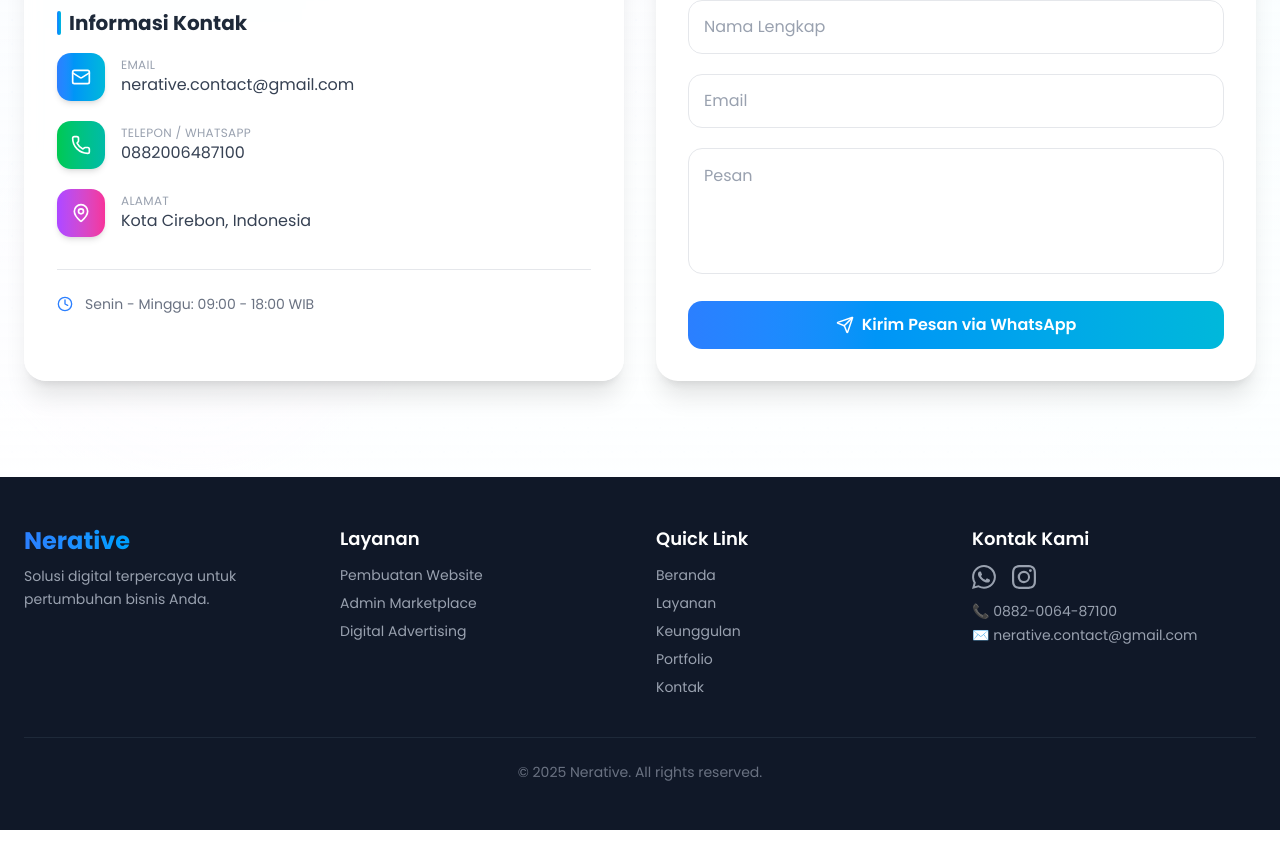
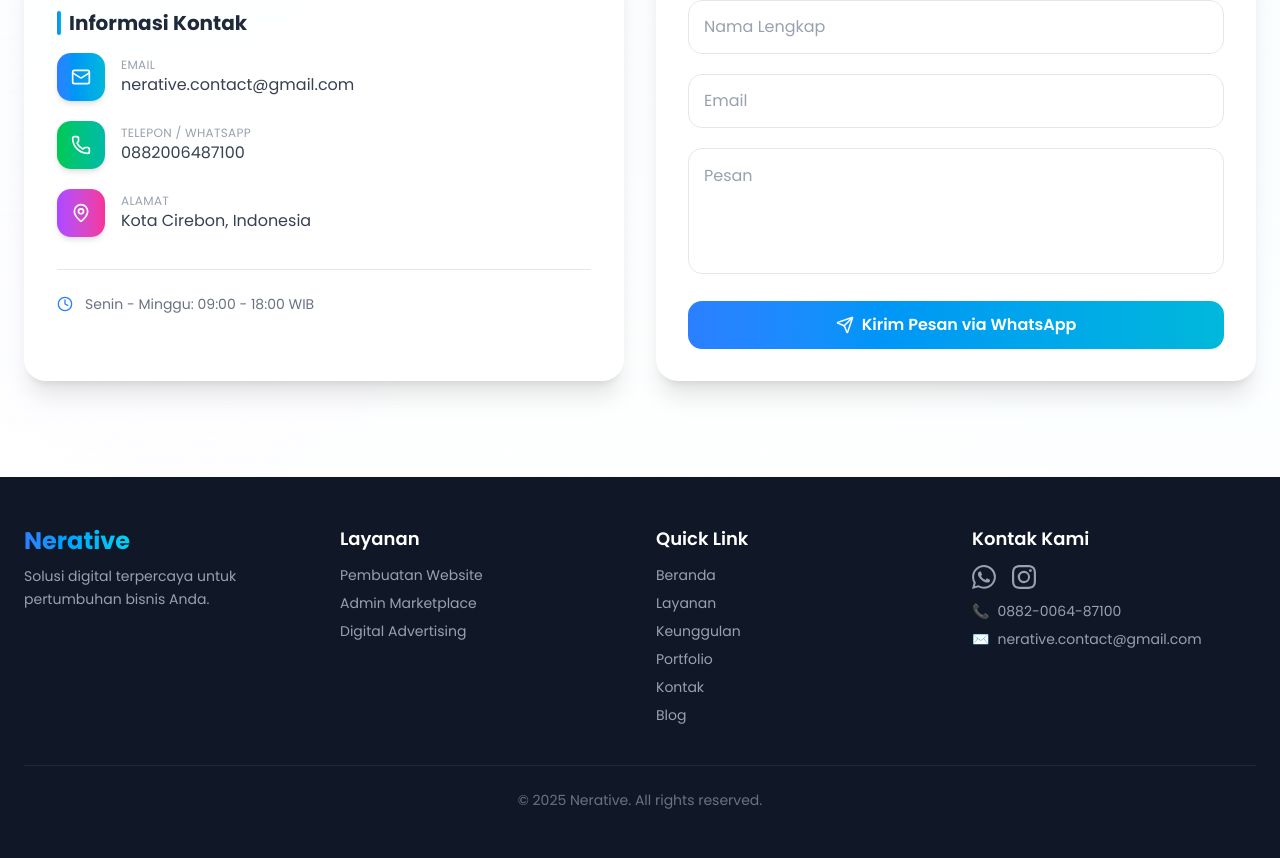
Before and after one commit to dekaroyanto/nerative, a Next.js app: page / in a window 1280 px wide. Shown: the part 3995-4853 px from the top of the page. Before the commit the page ends 4825 px from the top, so only its background shows below. Built offline with nearby package versions, Linux system fonts and the light colour scheme.

Commit message:
[FIX] Footer

```diff
--- a/src/components/Footer.jsx
+++ b/src/components/Footer.jsx
@@ -2,34 +2,40 @@
 "use client";
 import { motion } from "framer-motion";
 import { BsWhatsapp, BsInstagram } from "react-icons/bs";
+import { usePathname, useRouter } from "next/navigation";
+import Link from "next/link";
 
 const Footer = () => {
-  // Fungsi untuk smooth scroll ke section
-  const smoothScrollTo = (elementId, e) => {
-    if (e) e.preventDefault();
-    const element = document.getElementById(elementId);
+  const pathname = usePathname();
+  const router = useRouter();
+  const isBlogPage = pathname?.startsWith("/blog") || pathname?.startsWith("/admin");
+
+  // Fungsi untuk navigasi ke homepage dan scroll ke section tertentu
+  const navigateToSection = (sectionId) => {
+    // Jika sedang di halaman blog, pindah ke homepage dulu
+    if (isBlogPage) {
+      router.push(`/#${sectionId}`);
+    } else {
+      // Jika sudah di homepage, langsung scroll
+      const element = document.getElementById(sectionId);
       if (element) {
-      const navbarHeight = 80; // Tinggi navbar
+        const navbarHeight = 80;
         const elementPosition = element.getBoundingClientRect().top;
-      const offsetPosition =
-        elementPosition + window.pageYOffset - navbarHeight;
+        const offsetPosition = elementPosition + window.pageYOffset - navbarHeight;
 
         window.scrollTo({
           top: offsetPosition,
           behavior: "smooth",
         });
       }
+    }
   };
 
   // Fungsi untuk handle link WhatsApp
   const handleWhatsApp = () => {
     const phoneNumber = "62882006487100";
-    const message =
-      "Halo Nerative, saya ingin berkonsultasi mengenai layanan digital";
-    window.open(
-      `https://wa.me/${phoneNumber}?text=${encodeURIComponent(message)}`,
-      "_blank",
-    );
+    const message = "Halo Nerative, saya ingin berkonsultasi mengenai layanan digital";
+    window.open(`https://wa.me/${phoneNumber}?text=${encodeURIComponent(message)}`, "_blank");
   };
 
   // Fungsi untuk handle link Instagram
@@ -48,9 +54,20 @@ const Footer = () => {
             viewport={{ once: true }}
             transition={{ duration: 0.5 }}
           >
-            <h3 className="text-2xl font-bold bg-gradient-to-r from-blue-500 to-cyan-400 bg-clip-text text-transparent">
+            <button
+              onClick={() => {
+                if (isBlogPage) {
+                  router.push("/");
+                } else {
+                  window.scrollTo({ top: 0, behavior: "smooth" });
+                }
+              }}
+              className="text-left cursor-pointer"
+            >
+              <h3 className="text-2xl font-bold bg-gradient-to-r from-blue-500 to-cyan-400 bg-clip-text text-transparent hover:opacity-80 transition-opacity">
                 Nerative
               </h3>
+            </button>
             <p className="text-gray-400 text-sm mt-2 leading-relaxed">
               Solusi digital terpercaya untuk pertumbuhan bisnis Anda.
             </p>
@@ -66,31 +83,28 @@ const Footer = () => {
             <h4 className="font-semibold mb-3 text-lg">Layanan</h4>
             <ul className="space-y-2 text-gray-400 text-sm">
               <li>
-                <a
-                  href="#layanan"
-                  onClick={(e) => smoothScrollTo("layanan", e)}
-                  className="hover:text-blue-400 transition-colors duration-200 inline-block"
+                <button
+                  onClick={() => navigateToSection("layanan")}
+                  className="hover:text-blue-400 transition-colors duration-200 cursor-pointer"
                 >
                   Pembuatan Website
-                </a>
+                </button>
               </li>
               <li>
-                <a
-                  href="#layanan"
-                  onClick={(e) => smoothScrollTo("layanan", e)}
-                  className="hover:text-blue-400 transition-colors duration-200 inline-block"
+                <button
+                  onClick={() => navigateToSection("layanan")}
+                  className="hover:text-blue-400 transition-colors duration-200 cursor-pointer"
                 >
                   Admin Marketplace
-                </a>
+                </button>
               </li>
               <li>
-                <a
-                  href="#layanan"
-                  onClick={(e) => smoothScrollTo("layanan", e)}
-                  className="hover:text-blue-400 transition-colors duration-200 inline-block"
+                <button
+                  onClick={() => navigateToSection("layanan")}
+                  className="hover:text-blue-400 transition-colors duration-200 cursor-pointer"
                 >
                   Digital Advertising
-                </a>
+                </button>
               </li>
             </ul>
           </motion.div>
@@ -105,49 +119,52 @@ const Footer = () => {
             <h4 className="font-semibold mb-3 text-lg">Quick Link</h4>
             <ul className="space-y-2 text-gray-400 text-sm">
               <li>
-                <a
-                  href="#beranda"
-                  onClick={(e) => smoothScrollTo("beranda", e)}
+                <button
+                  onClick={() => navigateToSection("beranda")}
+                  className="hover:text-blue-400 transition-colors duration-200 cursor-pointer"
+                >
+                  Beranda
+                </button>
+              </li>
+              <li>
+                <button
+                  onClick={() => navigateToSection("layanan")}
+                  className="hover:text-blue-400 transition-colors duration-200 cursor-pointer"
+                >
+                  Layanan
+                </button>
+              </li>
+              <li>
+                <button
+                  onClick={() => navigateToSection("keunggulan")}
+                  className="hover:text-blue-400 transition-colors duration-200 cursor-pointer"
+                >
+                  Keunggulan
+                </button>
+              </li>
+              <li>
+                <button
+                  onClick={() => navigateToSection("portfolio")}
+                  className="hover:text-blue-400 transition-colors duration-200 cursor-pointer"
+                >
+                  Portfolio
+                </button>
+              </li>
+              <li>
+                <button
+                  onClick={() => navigateToSection("kontak")}
+                  className="hover:text-blue-400 transition-colors duration-200 cursor-pointer"
+                >
+                  Kontak
+                </button>
+              </li>
+              <li>
+                <Link
+                  href="/blog"
                   className="hover:text-blue-400 transition-colors duration-200 inline-block"
                 >
-                  Beranda
-                </a>
-              </li>
-              <li>
-                <a
-                  href="#layanan"
-                  onClick={(e) => smoothScrollTo("layanan", e)}
-                  className="hover:text-blue-400 transition-colors duration-200 inline-block"
-                >
-                  Layanan
-                </a>
-              </li>
-              <li>
-                <a
-                  href="#keunggulan"
-                  onClick={(e) => smoothScrollTo("keunggulan", e)}
-                  className="hover:text-blue-400 transition-colors duration-200 inline-block"
-                >
-                  Keunggulan
-                </a>
-              </li>
-              <li>
-                <a
-                  href="#portofolio"
-                  onClick={(e) => smoothScrollTo("portofolio", e)}
-                  className="hover:text-blue-400 transition-colors duration-200 inline-block"
-                >
-                  Portfolio
-                </a>
-              </li>
-              <li>
-                <a
-                  href="#kontak"
-                  onClick={(e) => smoothScrollTo("kontak", e)}
-                  className="hover:text-blue-400 transition-colors duration-200 inline-block"
-                >
-                  Kontak
-                </a>
+                  Blog
+                </Link>
               </li>
             </ul>
           </motion.div>
@@ -162,29 +179,39 @@ const Footer = () => {
             <h4 className="font-semibold mb-3 text-lg">Kontak Kami</h4>
             <div className="space-y-3">
               <div className="flex gap-4">
-                <motion.a
+                <motion.button
                   whileHover={{ y: -3, scale: 1.1 }}
                   whileTap={{ scale: 0.95 }}
                   onClick={handleWhatsApp}
-                  className="text-gray-400 hover:text-green-400 transition-all duration-200 cursor-pointer inline-block"
+                  className="text-gray-400 hover:text-green-400 transition-all duration-200 cursor-pointer"
                 >
                   <BsWhatsapp size={24} />
-                </motion.a>
-                <motion.a
+                </motion.button>
+                <motion.button
                   whileHover={{ y: -3, scale: 1.1 }}
                   whileTap={{ scale: 0.95 }}
                   onClick={handleInstagram}
-                  className="text-gray-400 hover:text-pink-400 transition-all duration-200 cursor-pointer inline-block"
+                  className="text-gray-400 hover:text-pink-400 transition-all duration-200 cursor-pointer"
                 >
                   <BsInstagram size={24} />
-                </motion.a>
+                </motion.button>
               </div>
-              <p className="text-gray-400 text-sm">
-                <span className="block">📞 0882-0064-87100</span>
-                <span className="block mt-1">
-                  ✉️ nerative.contact@gmail.com
-                </span>
-              </p>
+              <div className="text-gray-400 text-sm space-y-2">
+                <button
+                  onClick={handleWhatsApp}
+                  className="flex items-center gap-2 hover:text-blue-400 transition-colors cursor-pointer w-full"
+                >
+                  <span>📞</span>
+                  <span>0882-0064-87100</span>
+                </button>
+                <a
+                  href="mailto:nerative.contact@gmail.com"
+                  className="flex items-center gap-2 hover:text-blue-400 transition-colors"
+                >
+                  <span>✉️</span>
+                  <span>nerative.contact@gmail.com</span>
+                </a>
+              </div>
             </div>
           </motion.div>
         </div>
```
Lines whose indentation alone changed are shown as unchanged.
